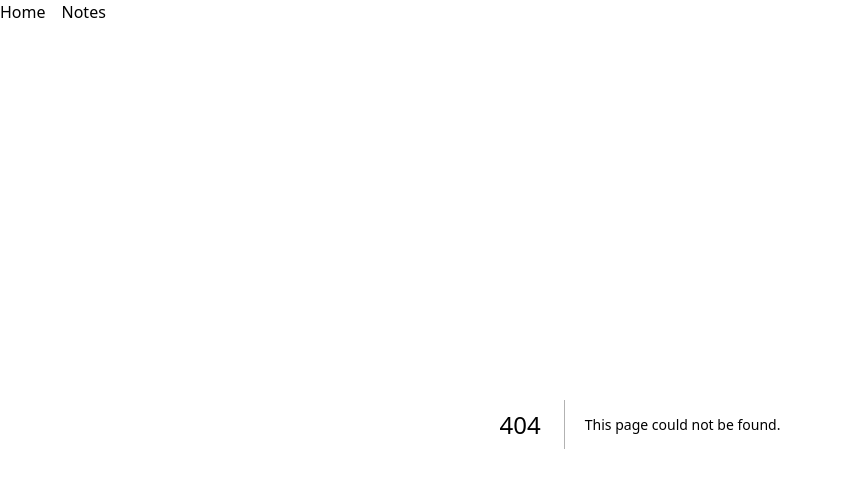
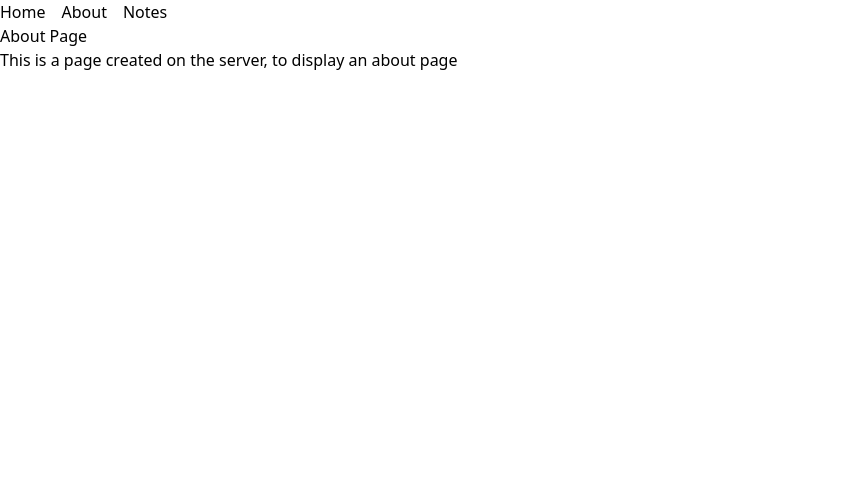
Before and after one commit to stevkim/next-todo, a Next.js app: page /about in a window 1280 px wide. Before the commit this address had no page. Shown: the top 488 px of the page, without its empty margins (0-843 px from the left). Built offline with nearby package versions, Linux system fonts and the light colour scheme.

Commit message:
Added an about page to practice more page routing

```diff
--- /dev/null
+++ b/src/app/about/page.tsx
@@ -0,0 +1,8 @@
+export default async function About() {
+	return (
+		<section>
+			<h1>About Page</h1>
+			<div>This is a page created on the server, to display an about page</div>
+		</section>
+	);
+}
--- /dev/null
+++ b/src/app/components/navbar.tsx
@@ -0,0 +1,33 @@
+import Link from 'next/link';
+
+const NAVS = [
+	{
+		name: 'Home',
+		link: '/',
+	},
+	{
+		name: 'About',
+		link: '/about',
+	},
+	{
+		name: 'Notes',
+		link: '/notes',
+	},
+];
+
+export default async function NavBar() {
+	return (
+		<nav className="flex gap-4 items-center">
+			{NAVS.map((nav) => {
+				return (
+					<Link
+						key={nav.name}
+						href={nav.link}
+					>
+						{nav.name}
+					</Link>
+				);
+			})}
+		</nav>
+	);
+}
--- a/src/app/layout.tsx
+++ b/src/app/layout.tsx
@@ -1,6 +1,7 @@
 import Link from 'next/link';
 import './globals.css';
 import type { Metadata } from 'next';
+import NavBar from './components/navbar';
 
 export const metadata: Metadata = {
 	title: 'Todos',
@@ -15,10 +16,7 @@ export default function RootLayout({
 	return (
 		<html lang="en">
 			<body className="">
-				<nav className="flex gap-4">
-					<Link href={'/'}>Home</Link>
-					<Link href={'/notes'}>Notes</Link>
-				</nav>
+				<NavBar />
 				{children}
 			</body>
 		</html>
```
